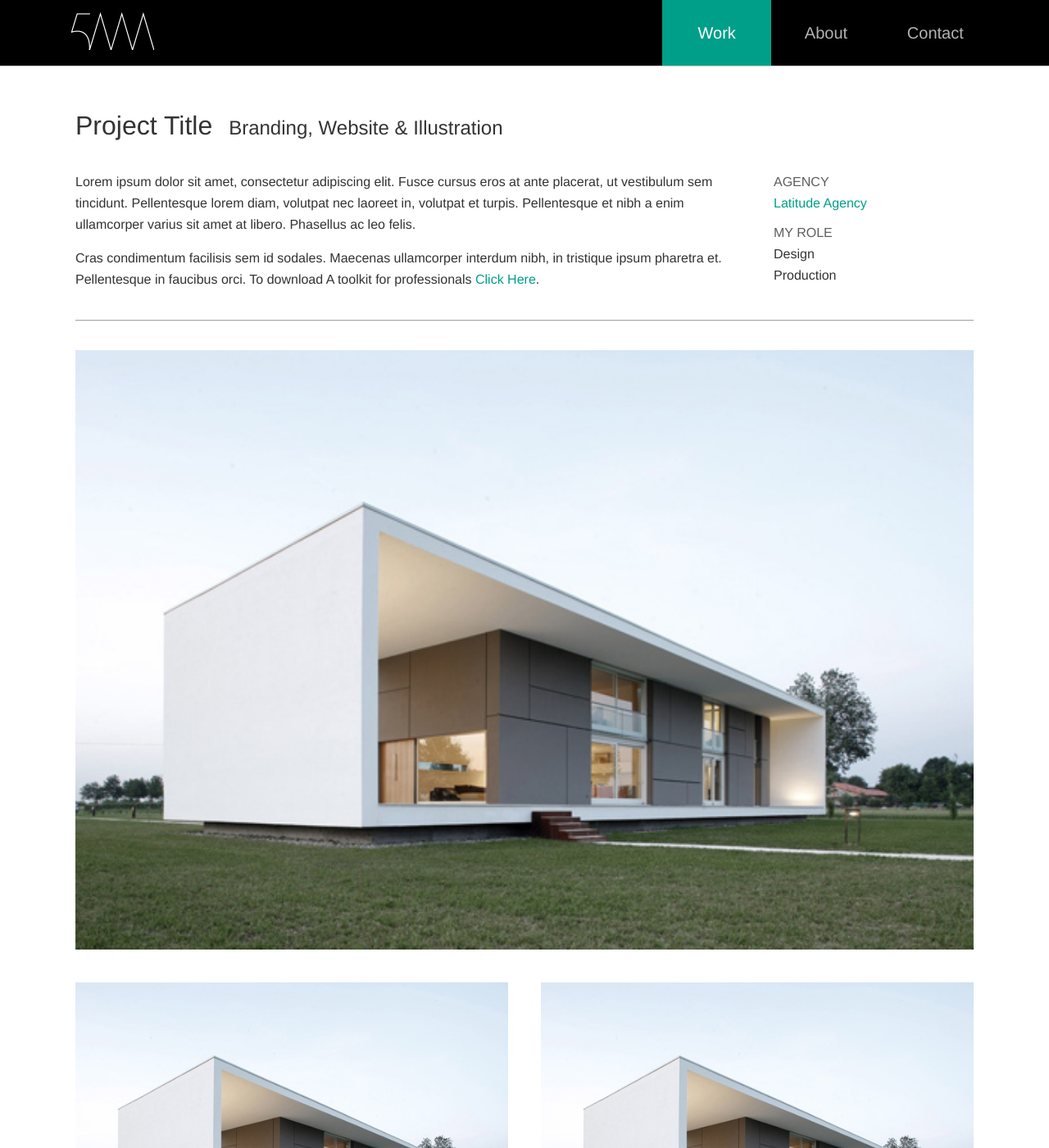
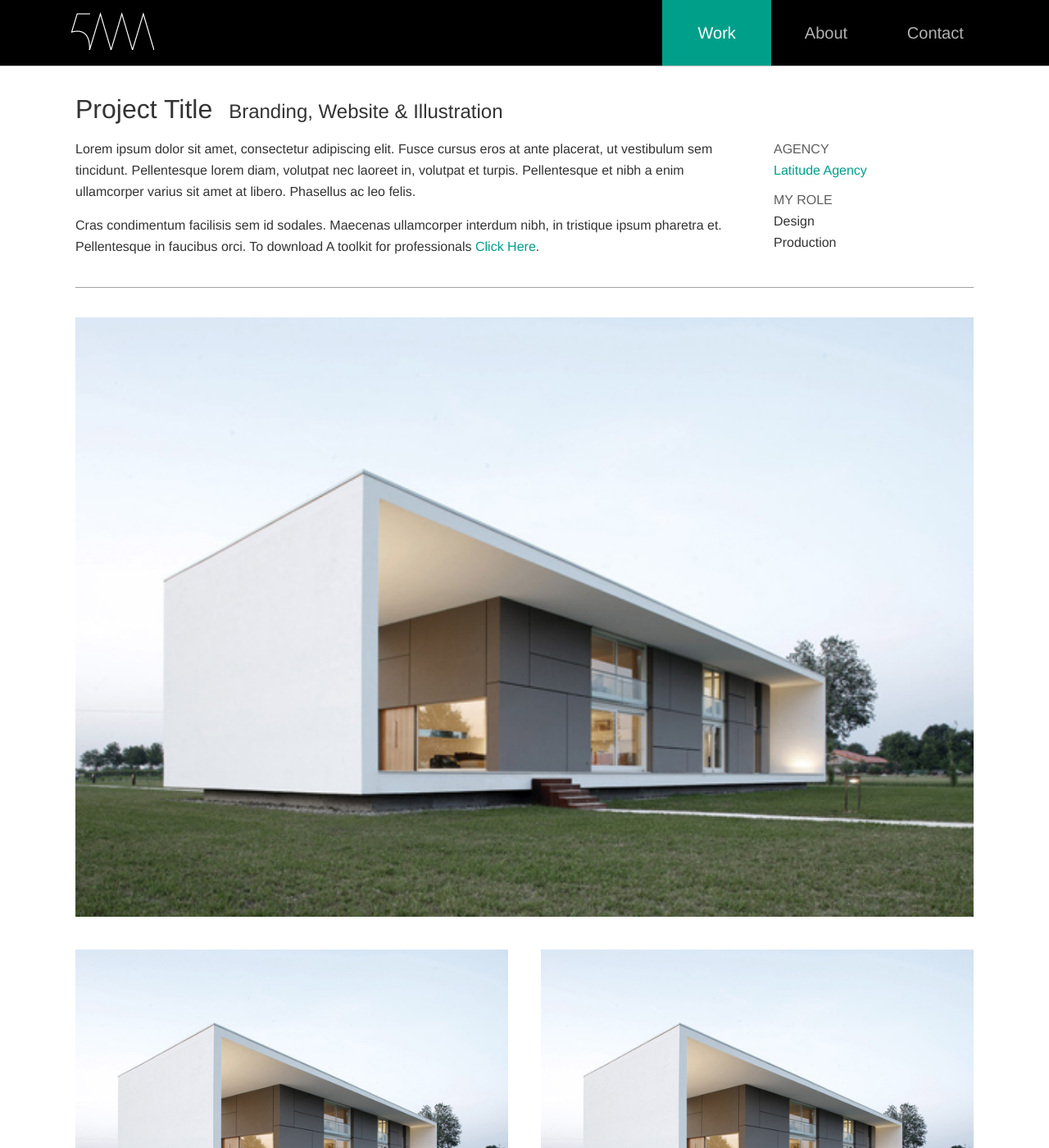
Before and after one commit to justinalm/bokchoi, a Jekyll site: the page built from project/index.html, in a window 1280 px wide and 1400 px high. Shown: the whole window at 82% size. Built offline with Jekyll 4.4.1, drawn with Linux system fonts in a browser that asks for light colours; nearby versions of some CDN libraries.

Commit message:
More CSS Edits
Adjusted the padding/margin bottom-descriptions, the project-titles,
across page widths.

```diff
--- a/css/5am.css
+++ b/css/5am.css
@@ -217,6 +217,12 @@
 h1, h2, h3, h4, h5, h6 {
   font-weight: 100;
   margin: 0;
+}
+
+/* Project Page Type Styles */
+
+.project-title {
+  padding: 20px 10px 15px 10px;
 }
 
 span.categories {
@@ -442,8 +448,9 @@
 }
 
 .bottom-description p:first-child {
-  border-top: 1px solid rgb(242,242,242);
-  padding: 10px 0 0 0;
+  border-top: 1px solid rgb(160,160,160);
+  padding: 20px 0 0 0;
+  margin: 10px 0 0 0;
 }
 
 /* Footer Styles */
@@ -677,6 +684,10 @@
     width: auto;
   }
 
+  .project-title {
+    padding: 0 10px 0px 10px;
+  }
+
   .rule {
     display: block;
     padding: 0 10px;
@@ -769,6 +780,10 @@
   }
 
   /* Project Page Styles */
+  .project-title {
+    padding: 0 20px 0px 20px;
+  }
+
   span.categories {
     display: inline-block;
     font-size: 0.75em;
--- a/project/index.html
+++ b/project/index.html
@@ -6,7 +6,7 @@
 
 <div class="container content-body">
   <div class="row">
-    <div class="col-xs-12 col-md-12 col-lg-12">
+    <div class="col-xs-12 col-md-12 col-lg-12 project-title">
       <h1>{{ page.title }}<span class="categories">Branding, Website & Illustration</span></h1>
     </div>
   </div><!-- End Row -->
@@ -25,7 +25,7 @@
     </div>
   </div><!-- Row -->
 
-  <!-- This is the rule under the project description -->
+  <!-- This is a rule -->
   <div class="row">
     <div class="col-xs-12 col-sm-12 col-lg-12 rule">
       <hr>
@@ -70,7 +70,7 @@
     </div>
   </div><!-- Row -->
 
-    <div class="row bottom-description">
+  <div class="row bottom-description">
     <div class="col-xs-12 col-md-12 col-lg-9">
       <p class="project-description">Lorem ipsum dolor sit amet, consectetur adipiscing elit. Fusce cursus eros at ante placerat, ut vestibulum sem tincidunt. Pellentesque lorem diam, volutpat nec laoreet in, volutpat et turpis. Pellentesque et nibh a enim ullamcorper varius sit amet at libero. Phasellus ac leo felis.</p>
       <p class="project-description">Cras condimentum facilisis sem id sodales. Maecenas ullamcorper interdum nibh, in tristique ipsum pharetra et. Pellentesque in faucibus orci. To download A toolkit for professionals <a href="#" title="Link to Latitude Agency">Click Here</a>.</p>
```
Also changed, not shown: 2 other files.
